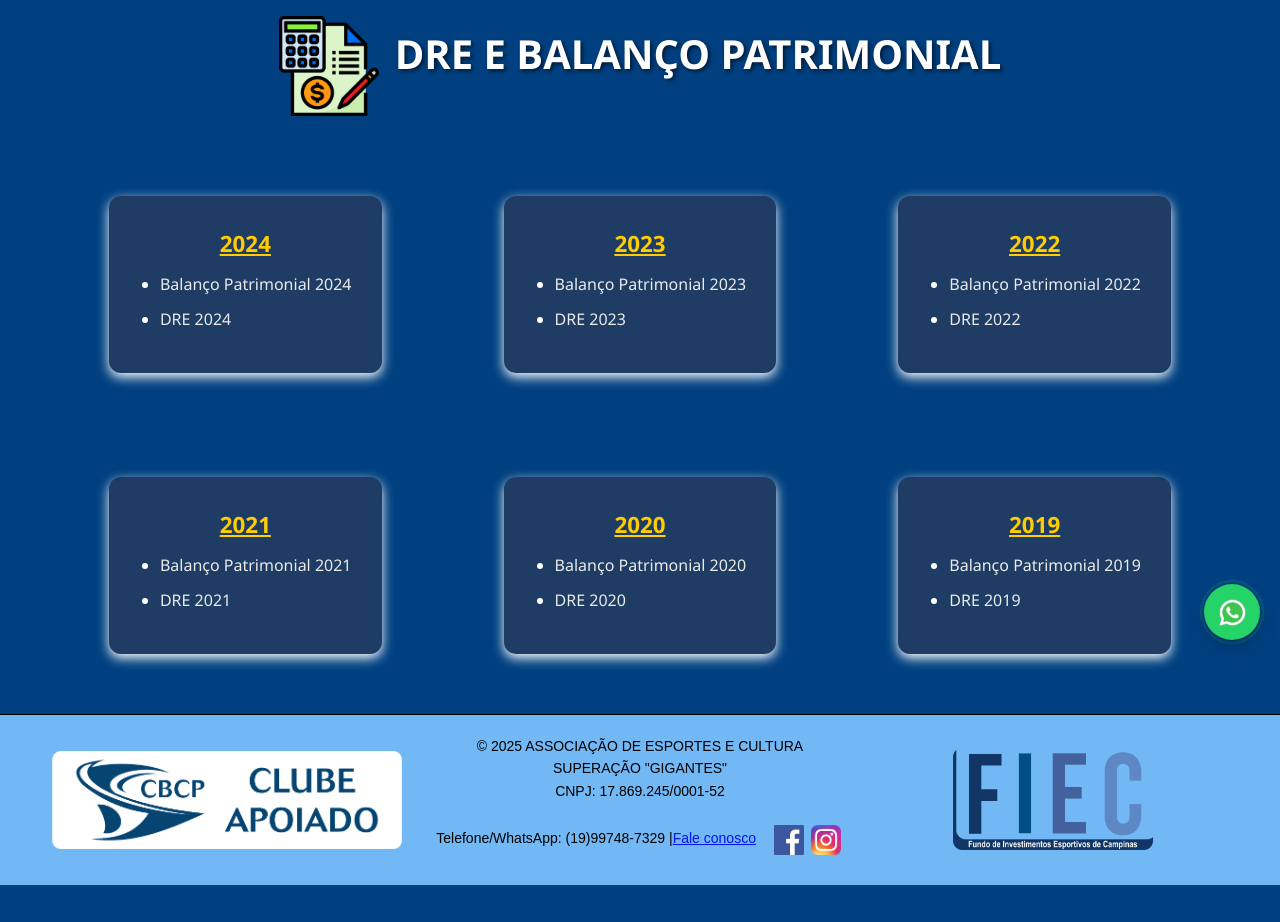
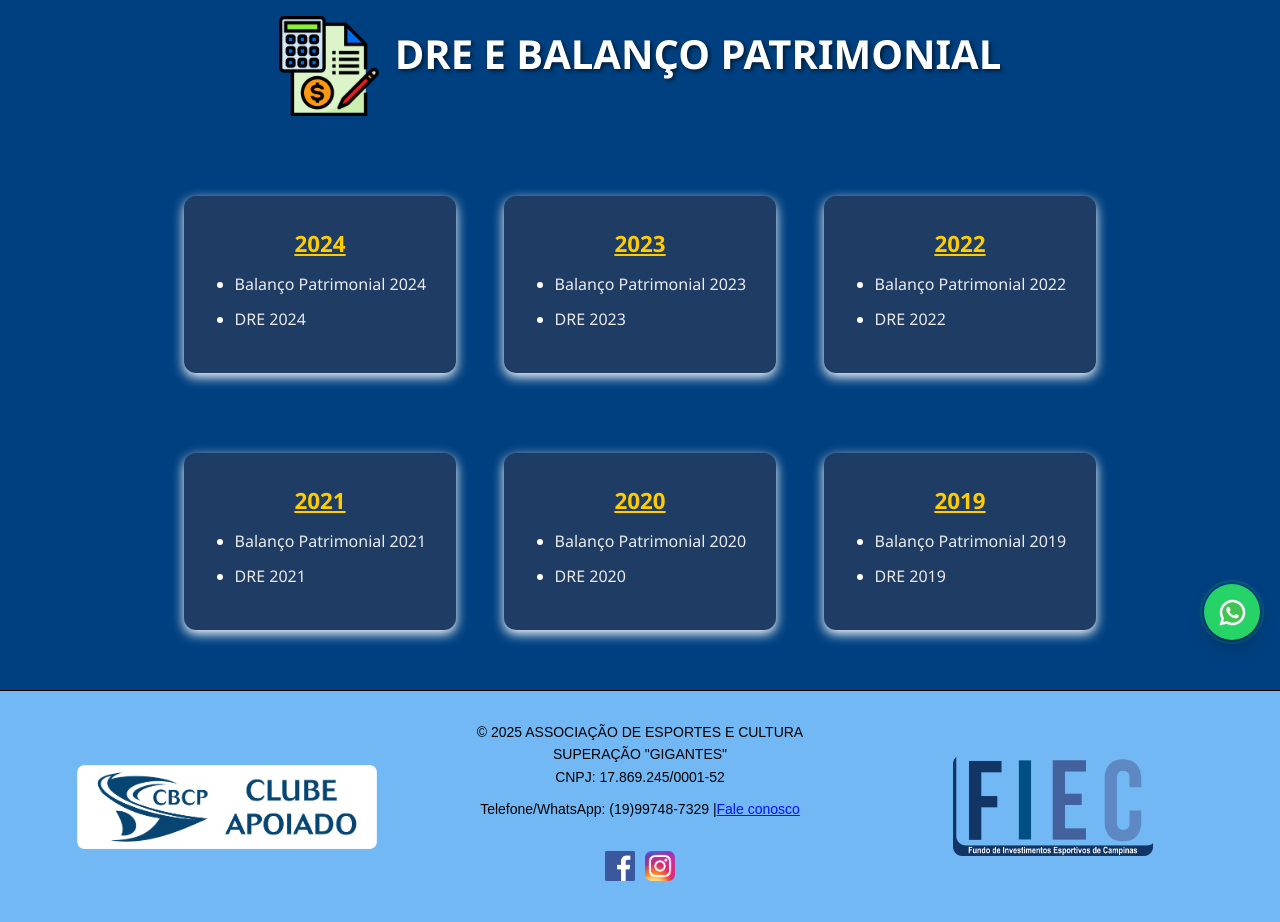
Before and after one commit to gabrieeelss/site-gigantes-react, a React (Vite) app: page /Contabilidade in a window 1280 px wide. Shown: the part 140-1062 px from the top of the page. Before the commit the page ends 1025 px from the top, so only its background shows below. Built offline with nearby package versions, Linux system fonts and the light colour scheme.

Commit message:
style
ajuste no grid da página contabilidade

```diff
--- a/src/components/Rodape.css
+++ b/src/components/Rodape.css
@@ -1,7 +1,7 @@
 .rodape {
   background-color: #72b8f5;
   color: #000000;
-  padding: 20px 20px;
+  padding: 30px 20px;
   text-align: center;
   font-family: Arial, sans-serif;
   font-size: 14px;
@@ -29,6 +29,7 @@
 .rodape-centro {
   flex: 1;
 }
+
 .img-left {
   flex: 1;
   display: flex;
@@ -47,7 +48,7 @@
 }
 
 .img-left img {
-  width: 350px;
+  width: 300px;
   height: auto;
 }
 
@@ -85,9 +86,8 @@
 
 .contato-social img {
   width: 30px;
-  height: auto;
+  height: 30px;
   transition: transform 0.3s ease, filter 0.3s ease;
-  margin: 0.2rem;
 }
 
 .social-icons img:hover {
--- a/src/pages/Pdfs.css
+++ b/src/pages/Pdfs.css
@@ -5,6 +5,14 @@
     max-width: 1200px;
     margin: auto;
     gap: 1.5rem;
+  }
+
+  #pdf-grid-contabilidade {
+    display: grid;
+    grid-template-columns: repeat(auto-fit, minmax(280px, 1fr));
+    max-width: 1000px;
+    margin: auto;
+    gap: 0rem;
   }
 
   .pdf-coluna h2 {
@@ -46,6 +54,7 @@
     width: fit-content;
     max-width: 100%;
   }
+
   .titulo-h1,
   .subtitulo-p {
     color: white;
```
